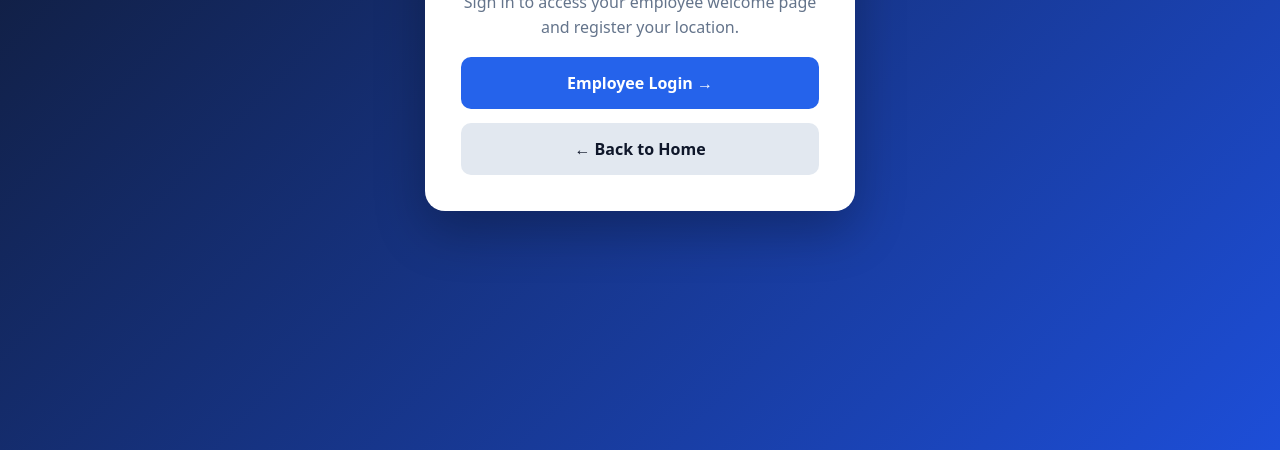
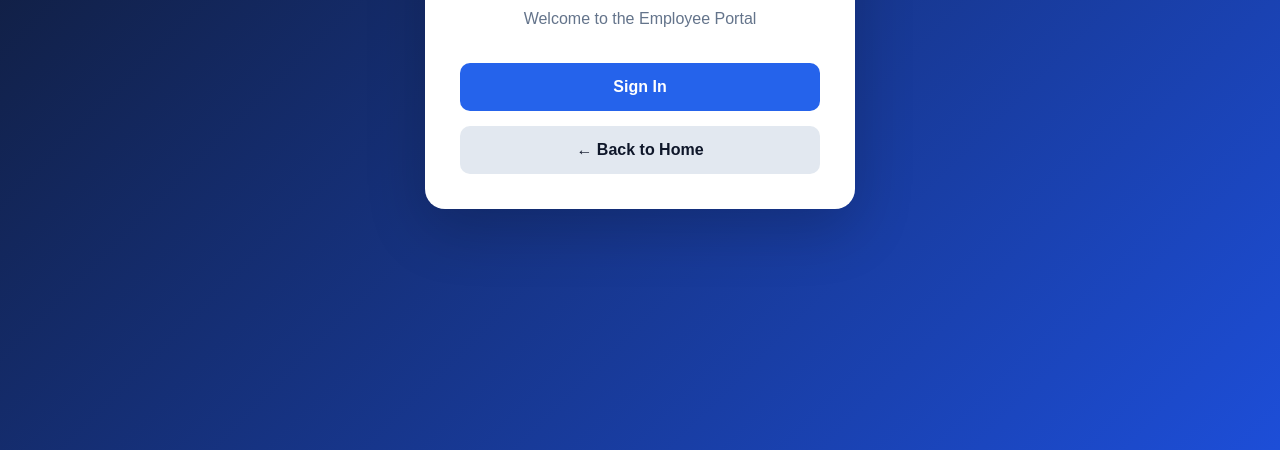
Before and after one commit to trainingaltametrics-ALTA/testwork, a plain HTML site: page index.html in a window 1280 px wide. Shown: the part 350-800 px from the top of the page. Drawn offline with Linux system fonts and the light colour scheme.

Commit message:
Update index.html

```diff
--- a/index.html
+++ b/index.html
@@ -1 +1,83 @@
-<!DOCTYPE html><html lang="en"><head><meta charset="UTF-8"><meta name="viewport" content="width=device-width,initial-scale=1"><title>Employee Portal</title><style>*{box-sizing:border-box}body{margin:0;min-height:100vh;display:grid;place-items:center;padding:20px;background:linear-gradient(135deg,#0f172a,#1d4ed8);font:16px system-ui,Arial}.card{background:white;width:min(100%,430px);padding:36px;border-radius:20px;text-align:center;box-shadow:0 20px 50px #0004}h1{margin-top:0}p{color:#64748b;line-height:1.6}a{display:block;text-decoration:none;padding:15px;border-radius:10px;margin-top:14px;font-weight:700}.primary{background:#2563eb;color:white}.secondary{background:#e2e8f0;color:#0f172a}</style></head><body><main class="card"><h1>Employee Portal</h1><p>Sign in to access your employee welcome page and register your location.</p><a class="primary" href="https://script.google.com/macros/s/AKfycbyf0MA8h7AV1biBy4i8MMwpL0FVq90CtU1GRJpTdzo31UD455wg8GlqfFY-XuULgGRM/exec" target="_self">Employee Login →</a><a class="secondary" href="https://sites.google.com/view/demonomm/home" target="_self">← Back to Home</a></main></body></html>
+
+<!DOCTYPE html>
+<html lang="en">
+<head>
+  <meta charset="UTF-8">
+  <meta name="viewport"
+        content="width=device-width, initial-scale=1">
+  <title>Employee Login Portal</title>
+
+  <style>
+    * { box-sizing: border-box; }
+
+    body {
+      margin: 0;
+      min-height: 100vh;
+      display: grid;
+      place-items: center;
+      padding: 16px;
+      font-family: Arial, sans-serif;
+      background: linear-gradient(135deg,#0f172a,#1d4ed8);
+    }
+
+    .panel {
+      background: white;
+      padding: 35px;
+      width: 100%;
+      max-width: 430px;
+      border-radius: 20px;
+      text-align: center;
+      box-shadow: 0 20px 60px #0003;
+    }
+
+    h1 { color: #172033; }
+
+    p { color: #64748b; line-height: 1.6; }
+
+    button {
+      width: 100%;
+      padding: 15px;
+      margin-top: 15px;
+      border: none;
+      border-radius: 10px;
+      font-size: 16px;
+      font-weight: bold;
+      cursor: pointer;
+    }
+
+    .login { background: #2563eb; color: white; }
+    .back { background: #e2e8f0; color: #0f172a; }
+  </style>
+</head>
+
+<body>
+  <div class="panel">
+    <h1>Employee Login</h1>
+    <p>Welcome to the Employee Portal</p>
+
+    <button class="login" onclick="openLogin()">
+      Sign In
+    </button>
+
+    <button class="back" onclick="goHome()">
+      ← Back to Home
+    </button>
+  </div>
+
+  <script>
+    const LOGIN_URL =
+      "https://script.google.com/macros/s/AKfycbyf0MA8h7AV1biBy4i8MMwpL0FVq90CtU1GRJpTdzo31UD455wg8GlqfFY-XuULgGRM/exec";
+
+    const HOME_URL =
+      "https://sites.google.com/view/demonomm/home";
+
+    function openLogin() {
+      window.location.assign(LOGIN_URL);
+    }
+
+    function goHome() {
+      window.location.replace(HOME_URL);
+    }
+  </script>
+</body>
+</html>
```
